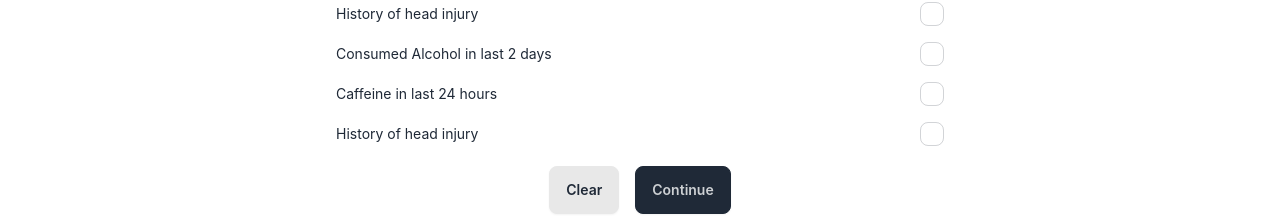
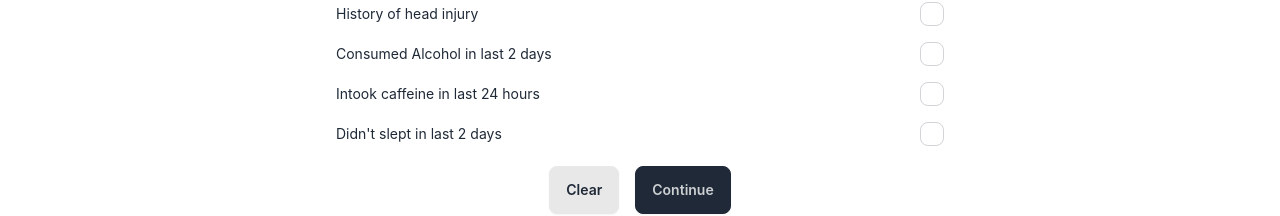
Before and after one commit to ykdromar/RDK, a React (Create React App) app: page /new-experiment/exlusion-inclusion in a window 1280 px wide. Shown: the part 390-606 px from the top of the page. Built offline with nearby package versions, Linux system fonts and the light colour scheme; no server answers; sample sign-in values are in the browser's storage.

Commit message:
improvements in inclusion exclusion form

```diff
--- a/src/pages/ExclusionInclusionPage.js
+++ b/src/pages/ExclusionInclusionPage.js
@@ -30,7 +30,6 @@ export const ExclusionInclusionPage = () => {
           updateData("subjects", id, data);
           reset();
           let rawData = { ...subjectInfo, ...data };
-          console.log(rawData);
           navigate("/new-experiment/experiment", { state: rawData });
         })}
         className="w-6/12 min-w-56 mt-1 "
@@ -106,22 +105,22 @@ export const ExclusionInclusionPage = () => {
         </div>
         <div className="form-control">
           <label className="label cursor-pointer">
-            <span className="label-text">Caffeine in last 24 hours</span>
+            <span className="label-text">Intook caffeine in last 24 hours</span>
             <input
               type="checkbox"
               className="checkbox"
-              value="History of head injury"
+              value="Intook caffeine in last 24 hours"
               {...register("ix-7")}
             />
           </label>
         </div>
         <div className="form-control">
           <label className="label cursor-pointer">
-            <span className="label-text">History of head injury</span>
+            <span className="label-text">Didn't slept in last 2 days</span>
             <input
               type="checkbox"
               className="checkbox"
-              value="History of head injury"
+              value="Didn't slept in last 2 days"
               {...register("ix-8")}
             />
           </label>
```
